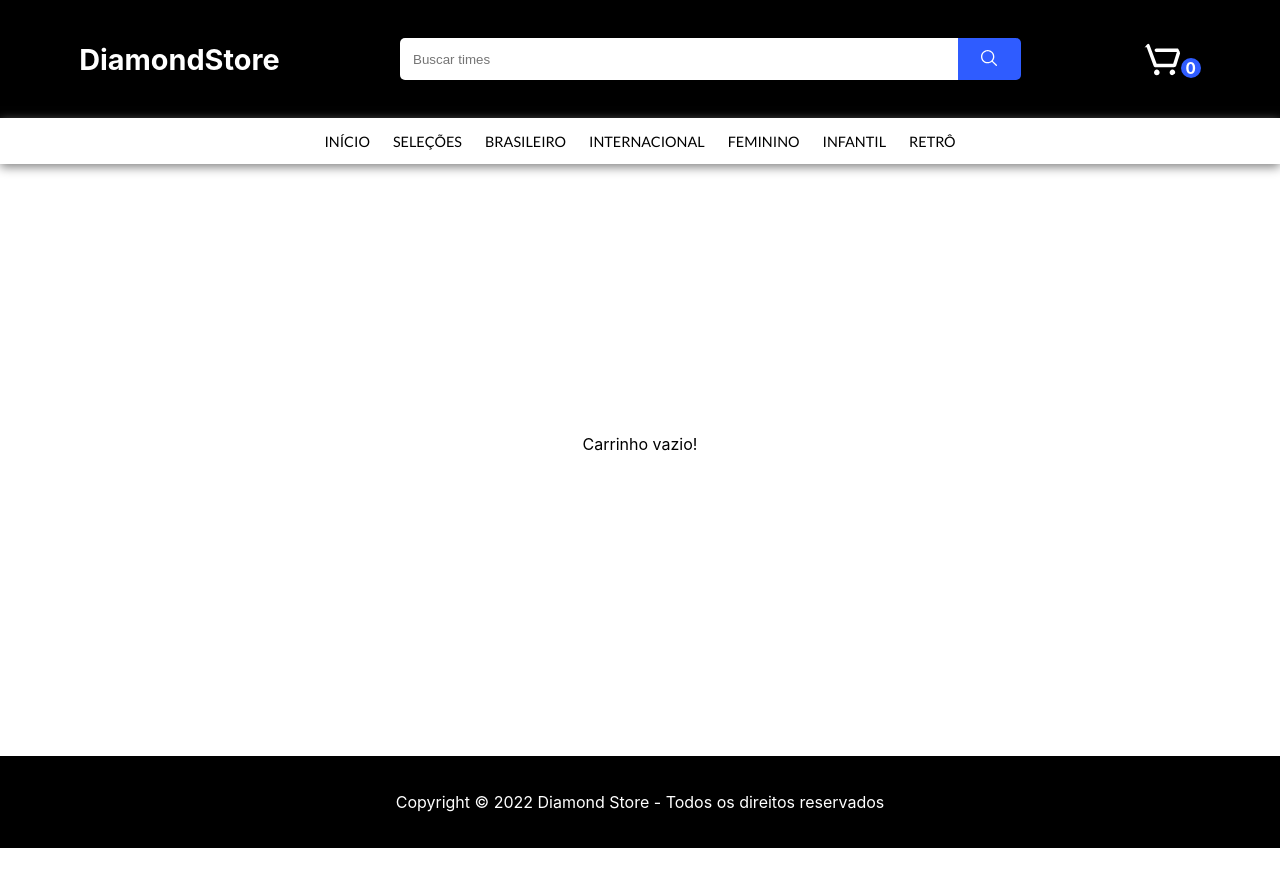
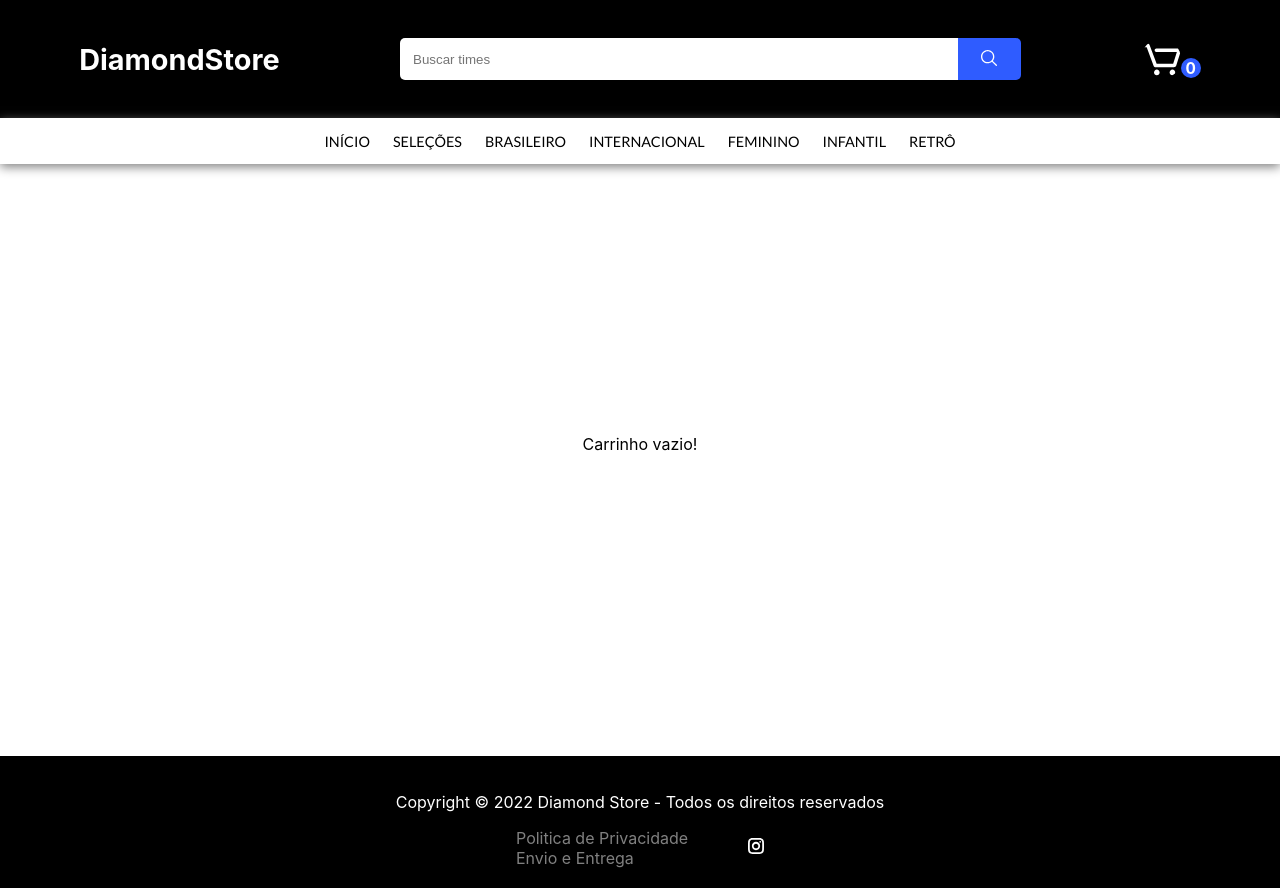
Before and after one commit to GabrielParreirass/Next-client-ecommerce, a Next.js app: page /cart in a window 1280 px wide. Before the commit the page ends 848 px from the top, so only its background shows below. Built offline with nearby package versions, Linux system fonts and the light colour scheme.

Commit message:
footer upgrade

```diff
--- a/components/Footer.tsx
+++ b/components/Footer.tsx
@@ -1,10 +1,22 @@
 import React from 'react'
 import styles from '../styles/Footer.module.css'
+import { GrInstagram } from 'react-icons/gr';
+import Link from 'next/link';
+
 
 function Footer() {
   return (
     <div className={styles.footer}>
       <div className={styles.footerItem}>Copyright © 2022 Diamond Store - Todos os direitos reservados</div>
+      <div className={styles.wrapperFooter}>
+        <ul>
+          <li>Politica de Privacidade</li>
+          <li>Envio e Entrega</li>
+        </ul>
+        <div className={styles.insta}>
+          <Link href="https://www.instagram.com/diamond.storebh/" rel='next' target="_blank"><GrInstagram/></Link>
+        </div>
+      </div>
     </div>
   )
 }
--- a/package.json
+++ b/package.json
@@ -14,6 +14,7 @@
     "next": "12.3.1",
     "react": "18.2.0",
     "react-dom": "18.2.0",
+    "react-icons": "^4.6.0",
     "react-slick": "^0.29.0",
     "react-toastify": "^9.1.1",
     "react-use-cart": "^1.13.0",
--- a/styles/Footer.module.css
+++ b/styles/Footer.module.css
@@ -18,3 +18,24 @@
 .footerItem a{
     text-decoration: underline;
 }
+
+.footer ul{
+    list-style: none;
+    text-align: left;
+    color: grey;
+}
+
+.footer li{
+    cursor: pointer;
+}
+
+.wrapperFooter{
+    display: flex;
+    width: 20%;
+    justify-content: space-between;
+    align-items: center;
+}
+
+.insta{
+    cursor: pointer;
+}
```
Also changed, not shown: 1 other file (tests, documents, lock files or other folders).
